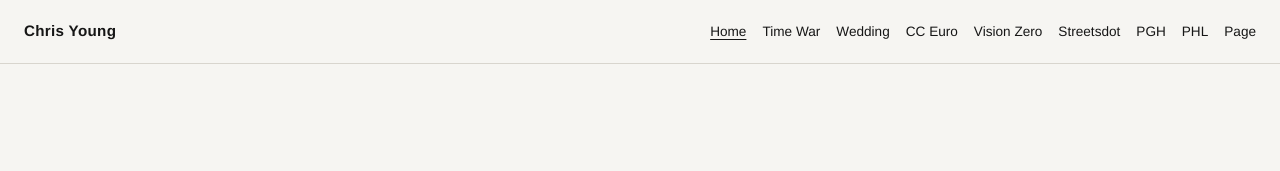
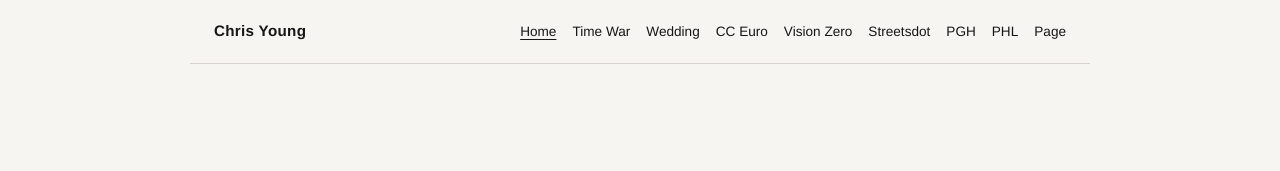
Before and after one commit to gnuoysirhc/gnuoysirhc-portfolio, a website built with Vite: page index.html in a window 1280 px wide. Built offline with nearby package versions, Linux system fonts and the light colour scheme.

Commit message:
Center the header and main content on a shared 900px column.
Co-authored-by: Cursor <cursoragent@cursor.com>

```diff
--- a/css/styles.css
+++ b/css/styles.css
@@ -4,6 +4,7 @@
   --muted: #5c5c5c;
   --line: #d8d5ce;
   --header-space: 1.25rem;
+  --container: 900px;
 }
 
 *,
@@ -41,6 +42,13 @@ a:hover {
   text-decoration: underline;
 }
 
+.site-header,
+main {
+  width: 100%;
+  max-width: var(--container);
+  margin-inline: auto;
+}
+
 .site-header {
   display: flex;
   flex-wrap: wrap;
@@ -72,7 +80,6 @@ a:hover {
 
 main {
   padding: 2.5rem 1.5rem 4rem;
-  max-width: 1100px;
 }
 
 .heading-1 {
```
